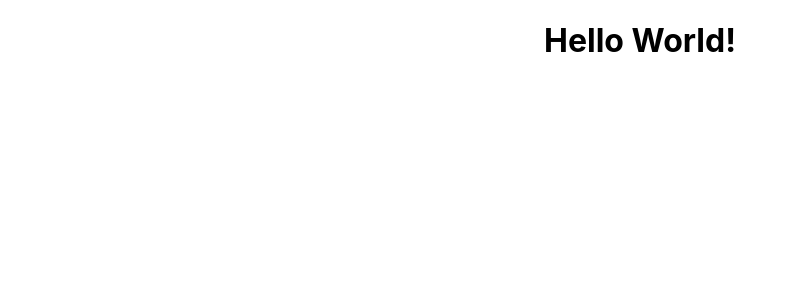
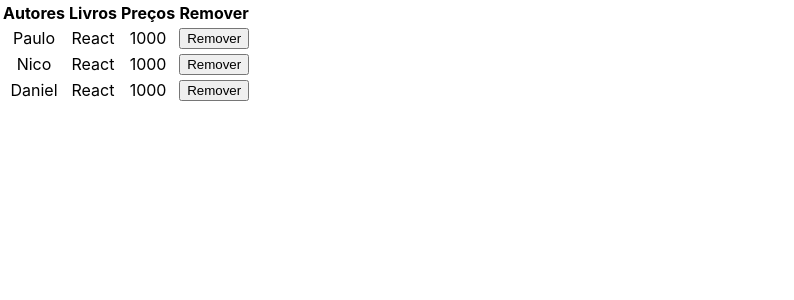
Before and after one commit to leticiacamposs2/casa-do-codigo, a React (Create React App) app: page / in a window 1280 px wide. Shown: the top 300 px of the page, without its empty margins (0-794 px from the left). Built offline with nearby package versions, Linux system fonts and the light colour scheme.

Commit message:
ciração de tabela no app.js

```diff
--- a/src/App.js
+++ b/src/App.js
@@ -4,7 +4,36 @@ import './App.css';
 function App() {
   return (
     <div className="App">
-      <h1>Hello World!</h1>
+      <table>
+        <thead>
+          <tr>
+            <th>Autores</th>
+            <th>Livros</th>
+            <th>Preços</th>
+            <th>Remover</th>
+          </tr>
+        </thead>
+        <tbody>
+          <tr>
+            <td>Paulo</td>
+            <td>React</td>
+            <td>1000</td>
+            <td><button>Remover</button></td>
+          </tr>
+          <tr>
+            <td>Nico</td>
+            <td>React</td>
+            <td>1000</td>
+            <td><button>Remover</button></td>
+          </tr>
+          <tr>
+            <td>Daniel</td>
+            <td>React</td>
+            <td>1000</td>
+            <td><button>Remover</button></td>
+          </tr>
+        </tbody>
+      </table>
     </div>
   );
 }
```
